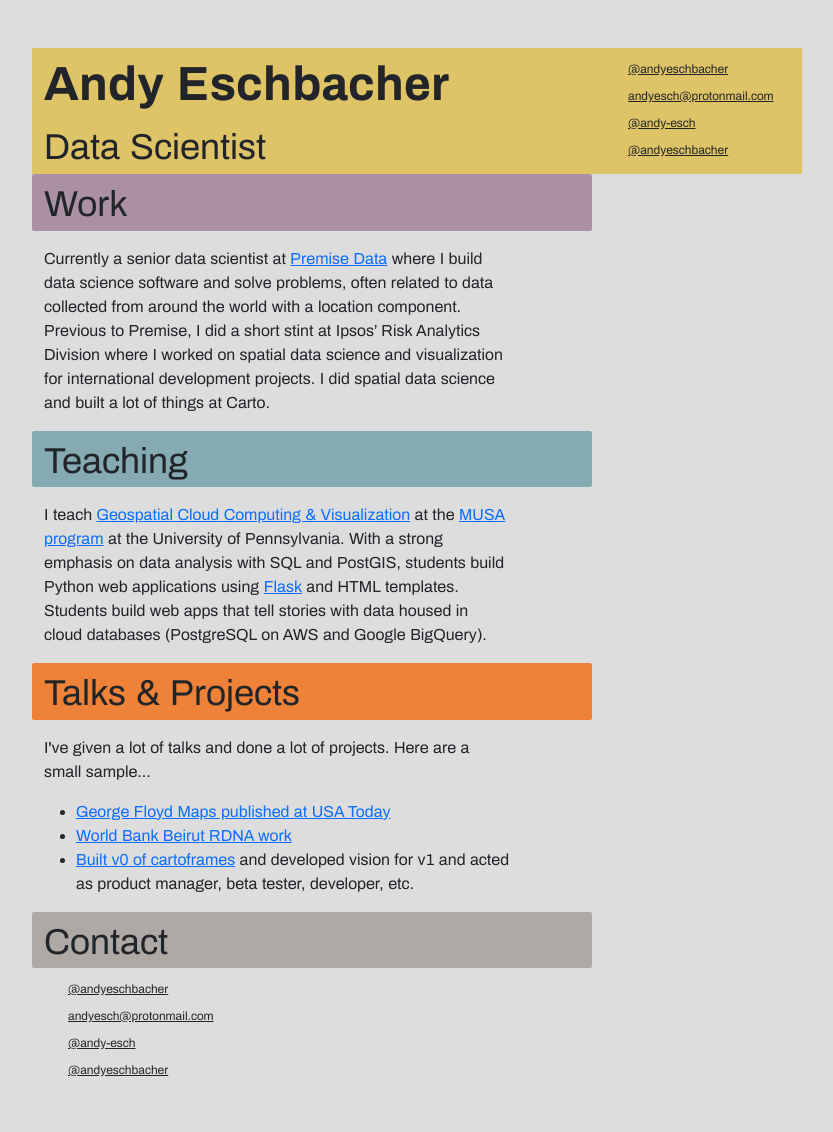
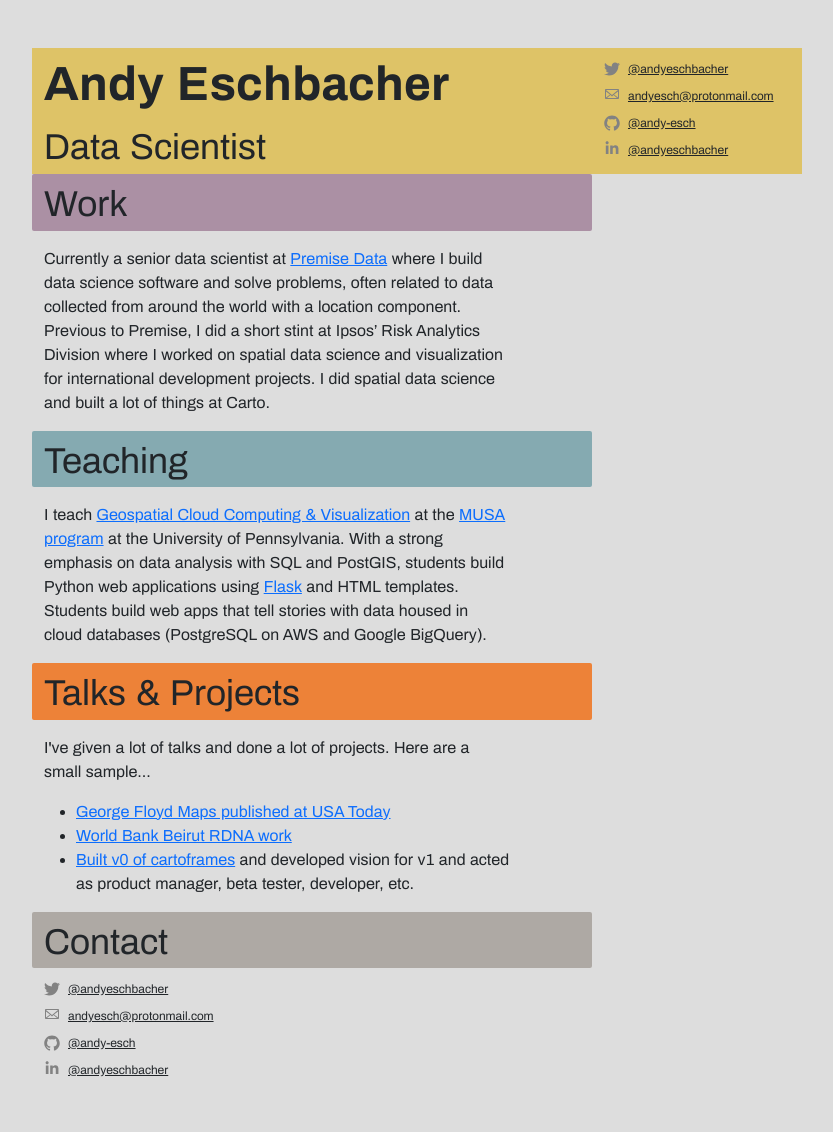
Before and after one commit to andy-esch/andy-esch.github.io, a Jekyll site: the page index.html, which Jekyll copies as it is, in a window 1280 px wide. Shown: the whole page, without its empty margins (188-1021 px from the left). Built offline with Jekyll 4.4.1, drawn with Linux system fonts in a browser that asks for light colours.

Commit message:
moves assets around

```diff
--- /dev/null
+++ b/assets/figure.html
@@ -0,0 +1,4 @@
+<figure>
+	<img src="/assets/img/{{ include.img_name }}" alt="{{ include.alt_text }}">
+	<figcaption>{{ include.caption_text }}</figcaption>
+</figure>
--- /dev/null
+++ b/assets/footer.html
@@ -0,0 +1,3 @@
+<div class="back-nav">
+	<a href="/">&larr; Back</a>
+</div>
--- /dev/null
+++ b/assets/icon-email.html
@@ -0,0 +1 @@
+<a href="mailto:{{ site.email }}"><span class="icon icon--email">{% include icon-email.svg %}</span><span class="username">{{ include.email }}</span></a>
--- /dev/null
+++ b/assets/icon-github.html
@@ -0,0 +1 @@
+<a href="https://github.com/{{ include.username }}"><span class="icon icon--github">{% include icon-github.svg %}</span><span class="username">{{ include.username }}</span></a>
--- /dev/null
+++ b/assets/icon-linkedin.html
@@ -0,0 +1 @@
+<a href="https://www.linkedin.com/in/{{ site.linkedin_username }}"><span class="icon icon--linkedin">{% include icon-linkedin.svg %}</span><span class="username">{{ include.username }}</span></a>
--- /dev/null
+++ b/assets/icon-twitter.html
@@ -0,0 +1 @@
+<a href="https://twitter.com/{{ include.username }}"><span class="icon icon--twitter">{% include icon-twitter.svg %}</span><span class="username">{{ include.username }}</span></a>
--- a/index.html
+++ b/index.html
@@ -15,12 +15,12 @@
   <style>
     @font-face {
       font-family: 'Archivo';
-      src: url('Archivo/Archivo-Regular.ttf') format('truetype');
+      src: url('assets/Archivo-Regular.ttf') format('truetype');
     }
 
     @font-face {
       font-family: 'Archivo';
-      src: url('Archivo/Archivo-Bold.ttf') format('truetype');
+      src: url('assets/Archivo-Bold.ttf') format('truetype');
       font-weight: bold;
     }
 
@@ -89,25 +89,25 @@
     }
 
     .twitter {
-      content: url('_includes/icon-twitter.svg');
+      content: url('assets/icon-twitter.svg');
       height: 16px;
       width: 16px;
     }
 
     .email {
-      content: url('_includes/icon-email.svg');
+      content: url('assets/icon-email.svg');
       height: 16px;
       width: 16px;
     }
 
     .github {
-      content: url('_includes/icon-github.svg');
+      content: url('assets/icon-github.svg');
       height: 16px;
       width: 16px;
     }
 
     .linkedin {
-      content: url('_includes/icon-linkedin.svg');
+      content: url('assets/icon-linkedin.svg');
       height: 16px;
       width: 16px;
     }
```
Also changed, not shown: assets/Archivo-Bold.ttf (renamed from Archivo/Archivo-Bold.ttf), assets/Archivo-BoldItalic.ttf (renamed from Archivo/Archivo-BoldItalic.ttf), assets/Archivo-Italic.ttf (renamed from Archivo/Archivo-Italic.ttf), assets/Archivo-Medium.ttf (renamed from Archivo/Archivo-Medium.ttf), assets/Archivo-MediumItalic.ttf (renamed from Archivo/Archivo-MediumItalic.ttf), assets/Archivo-Regular.ttf (renamed from Archivo/Archivo-Regular.ttf), assets/Archivo-SemiBold.ttf (renamed from Archivo/Archivo-SemiBold.ttf), assets/Archivo-SemiBoldItalic.ttf (renamed from Archivo/Archivo-SemiBoldItalic.ttf), assets/OFL.txt (renamed from Archivo/OFL.txt), assets/icon-email.svg (added), assets/icon-github.svg (added), assets/icon-linkedin.svg (added), assets/icon-twitter.svg (added).
